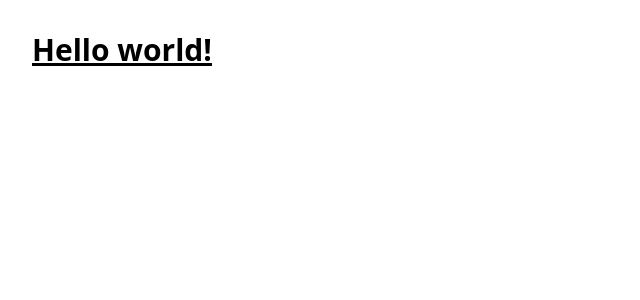
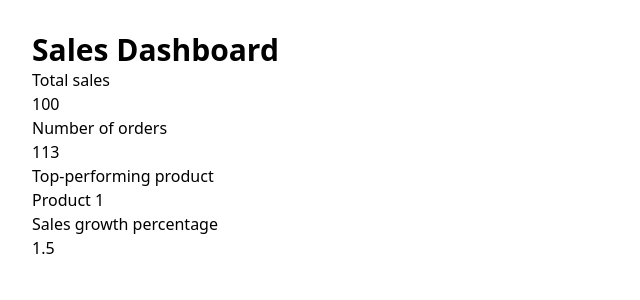
Before and after one commit to hannashylina/sales-dashboard, a Vue app: page / in a window 1280 px wide. Shown: the top 300 px of the page, without its empty margins (0-640 px from the left). Built offline with nearby package versions, Linux system fonts and the light colour scheme.

Commit message:
Added basic components for dashboard

```diff
--- /dev/null
+++ b/src/components/Card.vue
@@ -0,0 +1,18 @@
+<script setup>
+const props = defineProps({
+    data: Object
+})
+</script>
+
+<template>
+    <div class="">
+        <div class="">
+            <p>{{data.name}}</p>
+            <p>{{data.value}}</p>
+        </div>
+    </div>
+</template>
+
+<style scoped>
+
+</style>
--- /dev/null
+++ b/src/components/Dashboard.vue
@@ -0,0 +1,39 @@
+<script setup>
+import Card from './Card.vue'
+
+const data = [
+    {
+        name: "Total sales",
+        value: 100
+    },
+    {
+        name: "Number of orders",
+        value: 113
+    },
+    {
+        name: "Top-performing product",
+        value: 'Product 1'
+    },
+    {
+        name: "Sales growth percentage",
+        value: 1.5
+    }
+]
+</script>
+
+<template>
+    <section>
+        <h1 class="text-3xl font-bold">
+            Sales Dashboard
+        </h1>
+        <div class="">
+            <Card v-for="(item, index) in data"
+                  :data="item"
+                  :key="index"></Card>
+        </div>
+    </section>
+</template>
+
+<style scoped>
+
+</style>
--- a/src/components/Main.vue
+++ b/src/components/Main.vue
@@ -1,13 +1,9 @@
 <script setup>
-
+import Dashboard from './Dashboard.vue'
 </script>
 
 <template>
-  <div>
-      <h1 class="text-3xl font-bold underline">
-          Hello world!
-      </h1>
-  </div>
+  <Dashboard></Dashboard>
 </template>
 
 <style scoped>
```
